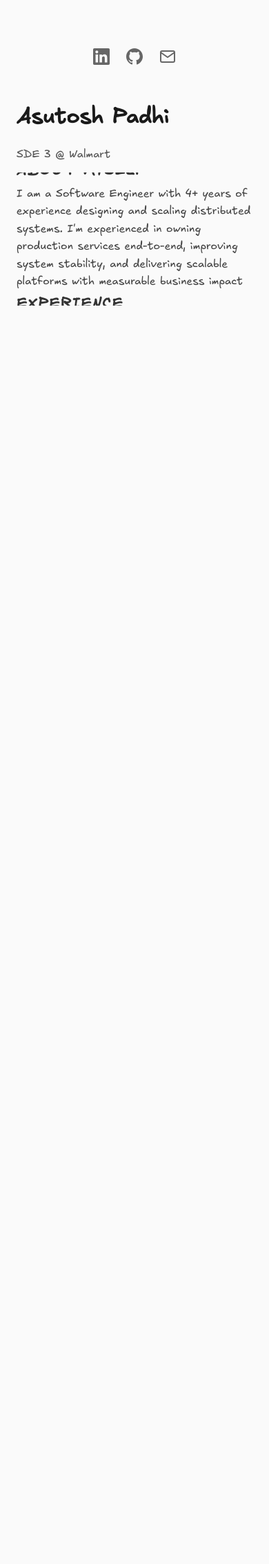
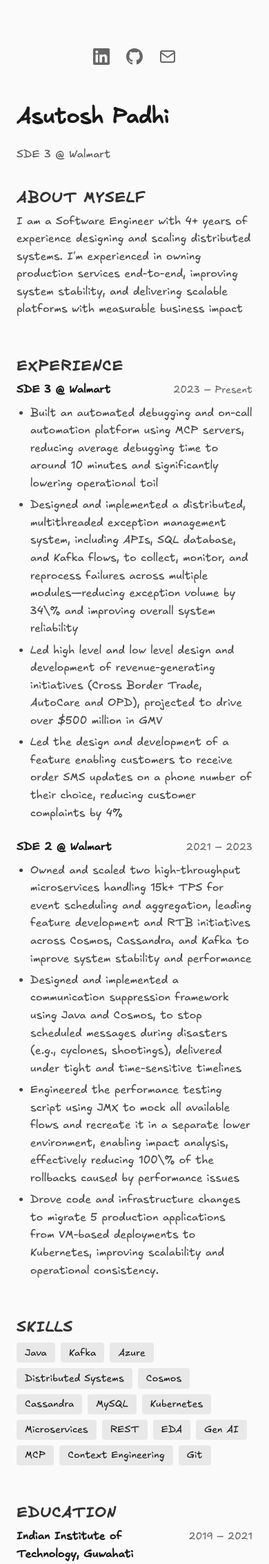
Before and after one commit to AsutoshPadhi/portfolio, a Flask app: page / in a window 390 px wide. Shown: the part 401-2668 px from the top of the page at 69% size. Before the commit the page ends 844 px from the top, so only its background shows below. Run offline with Flask 3, Linux system fonts and the light colour scheme.

Commit message:
make it scrollable

```diff
--- a/static/styles.css
+++ b/static/styles.css
@@ -353,23 +353,44 @@ body {
   color: #444;
 }
 
+.page-footer {
+  flex-shrink: 0;
+  padding: 2rem 2.5rem 3rem;
+  max-width: 56ch;
+  margin: 0 auto;
+}
+
+.page-footer .vibe-coded {
+  margin: 0;
+  font-size: 0.9rem;
+  color: #666;
+}
+
 @media (max-width: 720px) {
   html {
-    height: -webkit-fill-available;
+    height: auto;
+    min-height: 100%;
+    -webkit-text-size-adjust: 100%;
+  }
+
+  body {
+    min-height: 100%;
+    height: auto;
+    overflow-x: hidden;
   }
 
   .layout {
     grid-template-columns: 1fr;
-    grid-template-rows: auto minmax(0, 1fr);
+    grid-template-rows: none;
     min-height: 100vh;
-    min-height: -webkit-fill-available;
-    height: 100vh;
-    height: 100dvh;
+    height: auto;
+    overflow: visible;
   }
 
   .left-panel {
     min-height: 0;
     padding: 1.5rem;
+    flex-shrink: 0;
   }
 
   .photo-wrap {
@@ -378,24 +399,31 @@ body {
 
   .right-panel {
     min-height: 0;
-    overflow: hidden;
+    overflow: visible;
+    flex: none;
   }
 
   .right-panel-scroll {
+    overflow: visible;
+    scroll-snap-type: none;
     -webkit-overflow-scrolling: touch;
-    scroll-snap-type: none;
-    overflow-y: scroll;
+    display: block;
   }
 
   .section-scroll-wrapper {
-    min-height: 100%;
+    min-height: 0;
+    height: auto;
     scroll-snap-align: none;
     scroll-snap-stop: normal;
+    justify-content: flex-start;
+    display: block;
   }
 
   .section-scroll-wrapper > .section-inner {
-    padding: 0 1.5rem 2rem;
-    margin: -2rem auto 0;
+    max-height: none;
+    overflow: visible;
+    padding: 1.5rem 1.5rem 2rem;
+    margin: 0 auto;
   }
 
   .content-header-inner h1 {
@@ -406,4 +434,8 @@ body {
   .content-header-inner {
     padding: 2rem 1.5rem 1rem;
   }
+
+  .page-footer {
+    padding: 2rem 1.5rem 3rem;
+  }
 }
--- a/templates/index.html
+++ b/templates/index.html
@@ -117,6 +117,9 @@
             <p>Download Resume</p>
           </section>
         </div>
+        <footer class="page-footer">
+          <p class="vibe-coded">This website was entire Vibe Coded</p>
+        </footer>
       </div>
     </main>
   </div>
```
